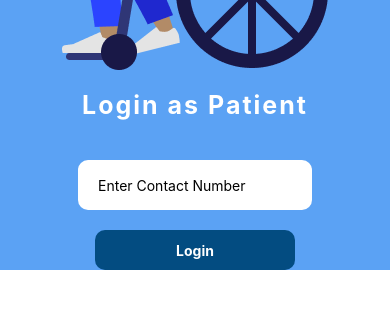
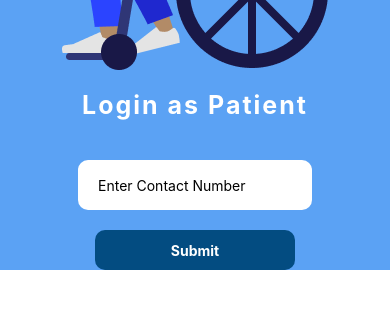
Before and after one commit to swaaz/Healthque, a React Native app: screen / in a window 390 px wide. Shown: the part 341-650 px from the top of the page. Built offline with nearby package versions, Linux system fonts and the light colour scheme.

Commit message:
added send otp

```diff
--- /dev/null
+++ b/components/AddNumber.jsx
@@ -0,0 +1,42 @@
+import React from 'react'
+import { StyleSheet, Text, TextInput, TouchableOpacity } from 'react-native'
+
+const AddNumber = (props) => {
+    return (
+        <>
+            <TextInput  style={styles.input} placeholder={'Enter Contact Number'} />
+            <TouchableOpacity
+            style={styles.button}
+            onPress={() => props.setIsOtpSent(true)}
+            >
+                <Text style={styles.submit}>Submit</Text>
+            </TouchableOpacity>
+        </>
+    )
+}
+
+export default AddNumber;
+
+const styles = StyleSheet.create({
+    input : {
+        width: '60%',
+        backgroundColor : 'white',
+        height: 50,
+        borderRadius : 10,
+        paddingHorizontal : 20,
+        marginVertical : 20
+    },
+    button : {
+        width: 200,
+        backgroundColor : '#034C81',
+        alignItems : 'center',
+        justifyContent : 'center',
+        height: 40,
+        borderRadius : 10,
+
+    },
+    submit  :{
+        color: 'white',
+        fontWeight : 'bold'
+    }
+})
--- /dev/null
+++ b/components/AddOTP.jsx
@@ -0,0 +1,39 @@
+import React from 'react'
+import { StyleSheet, Text, TextInput, TouchableOpacity } from 'react-native'
+
+const AddOTP = () => {
+    return (
+        <>
+            <TextInput  style={styles.input} placeholder={'Enter OTP'} />
+            <TouchableOpacity style={styles.button}>
+                <Text style={styles.submit}>Submit</Text>
+            </TouchableOpacity>
+        </>
+    )
+}
+
+export default AddOTP;
+
+const styles = StyleSheet.create({
+    input : {
+        width: '60%',
+        backgroundColor : 'white',
+        height: 50,
+        borderRadius : 10,
+        paddingHorizontal : 20,
+        marginVertical : 20
+    },
+    button : {
+        width: 200,
+        backgroundColor : '#034C81',
+        alignItems : 'center',
+        justifyContent : 'center',
+        height: 40,
+        borderRadius : 10,
+
+    },
+    submit  :{
+        color: 'white',
+        fontWeight : 'bold'
+    }
+})
--- a/screens/DoctorInitial.jsx
+++ b/screens/DoctorInitial.jsx
@@ -1,7 +1,10 @@
-import React from 'react'
+import React, { useState } from 'react'
 import { Image, SafeAreaView, StyleSheet, Text, TextInput, TouchableOpacity, View } from 'react-native'
+import AddNumber from '../components/AddNumber'
+import AddOTP from '../components/AddOTP';
 
 const DoctorInitial = () => {
+    const [isOtpSent, setIsOtpSent] = useState(false);
     return (
         <SafeAreaView>
             <View style={styles.container}>
@@ -11,10 +14,12 @@ const DoctorInitial = () => {
                 />
                 <View style={styles.form}>
                     <Text style={styles.title}>Login as Doctor</Text>
-                    <TextInput  style={styles.input} placeholder={'Enter Contact Number'} />
-                    <TouchableOpacity style={styles.button}>
-                        <Text style={styles.submit}>Login</Text>
-                    </TouchableOpacity>
+                    {
+                        isOtpSent?
+                        <AddOTP/>
+                        :
+                        <AddNumber setIsOtpSent={setIsOtpSent} />
+                    }
                 </View>
             </View>
         </SafeAreaView>
@@ -46,27 +51,7 @@ const styles = StyleSheet.create({
         letterSpacing : 2,
         marginVertical : 20
     },
-    input : {
-        width: '60%',
-        backgroundColor : 'white',
-        height: 50,
-        borderRadius : 10,
-        paddingHorizontal : 20,
-        marginVertical : 20
-    },
-    button : {
-        width: 200,
-        backgroundColor : '#034C81',
-        alignItems : 'center',
-        justifyContent : 'center',
-        height: 40,
-        borderRadius : 10,
 
-    },
-    submit  :{
-        color: 'white',
-        fontWeight : 'bold'
-    }
 
 
 })
--- a/screens/PatientInitial.jsx
+++ b/screens/PatientInitial.jsx
@@ -1,7 +1,10 @@
-import React from 'react'
-import { Image, SafeAreaView, StyleSheet, Text, TextInput, TouchableOpacity, View } from 'react-native'
+import React, { useState } from 'react'
+import { Image, SafeAreaView, StyleSheet, Text, View } from 'react-native'
+import AddNumber from '../components/AddNumber';
+import AddOTP from '../components/AddOTP'
 
 const PatientInitial = () => {
+    const [isOtpSent, setIsOtpSent] = useState(false);
     return (
         <SafeAreaView>
             <View style={styles.container}>
@@ -11,10 +14,12 @@ const PatientInitial = () => {
                 />
                 <View style={styles.form}>
                     <Text style={styles.title}>Login as Patient</Text>
-                    <TextInput  style={styles.input} placeholder={'Enter Contact Number'} />
-                    <TouchableOpacity style={styles.button}>
-                        <Text style={styles.submit}>Login</Text>
-                    </TouchableOpacity>
+                    {
+                        isOtpSent?
+                        <AddOTP/>
+                        :
+                        <AddNumber setIsOtpSent={setIsOtpSent} />
+                    }
                 </View>
             </View>
         </SafeAreaView>
@@ -46,27 +51,7 @@ const styles = StyleSheet.create({
         letterSpacing : 2,
         marginVertical : 20
     },
-    input : {
-        width: '60%',
-        backgroundColor : 'white',
-        height: 50,
-        borderRadius : 10,
-        paddingHorizontal : 20,
-        marginVertical : 20
-    },
-    button : {
-        width: 200,
-        backgroundColor : '#034C81',
-        alignItems : 'center',
-        justifyContent : 'center',
-        height: 40,
-        borderRadius : 10,
 
-    },
-    submit  :{
-        color: 'white',
-        fontWeight : 'bold'
-    }
 
 
 })
```
